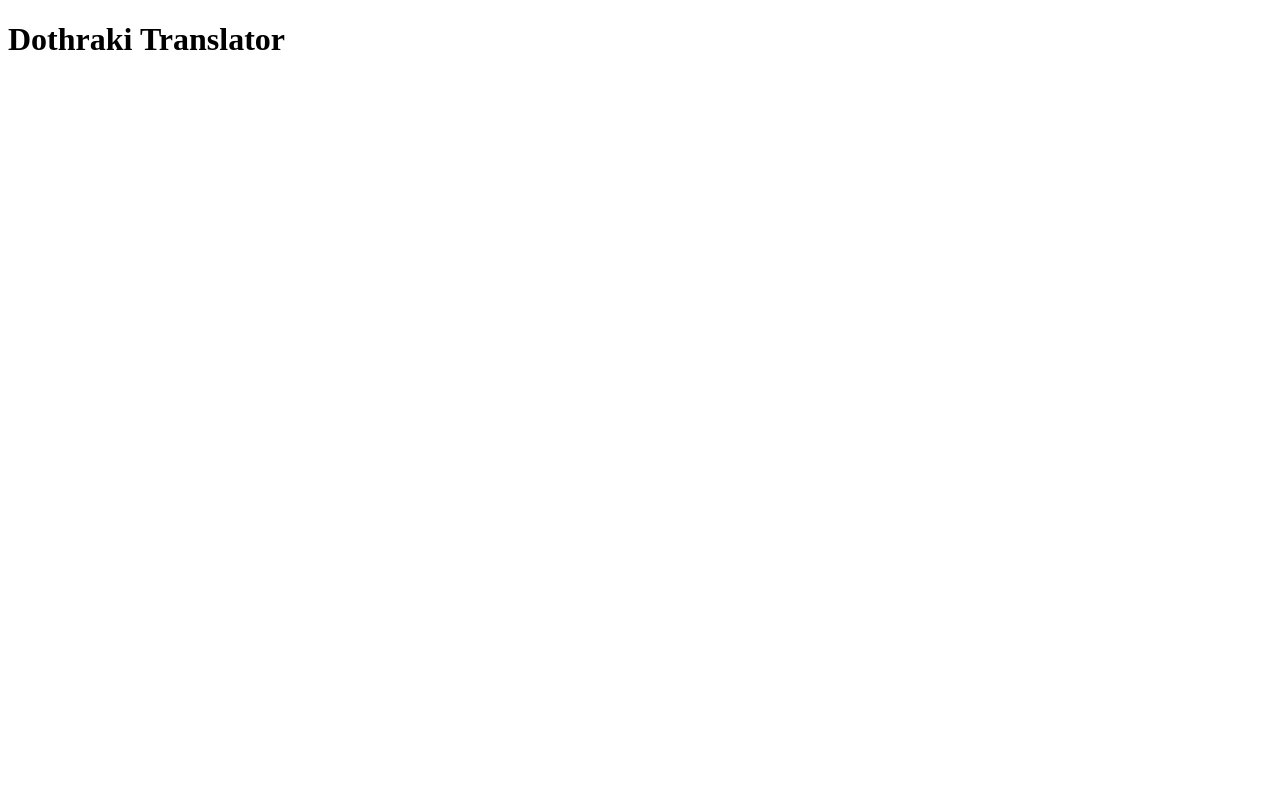
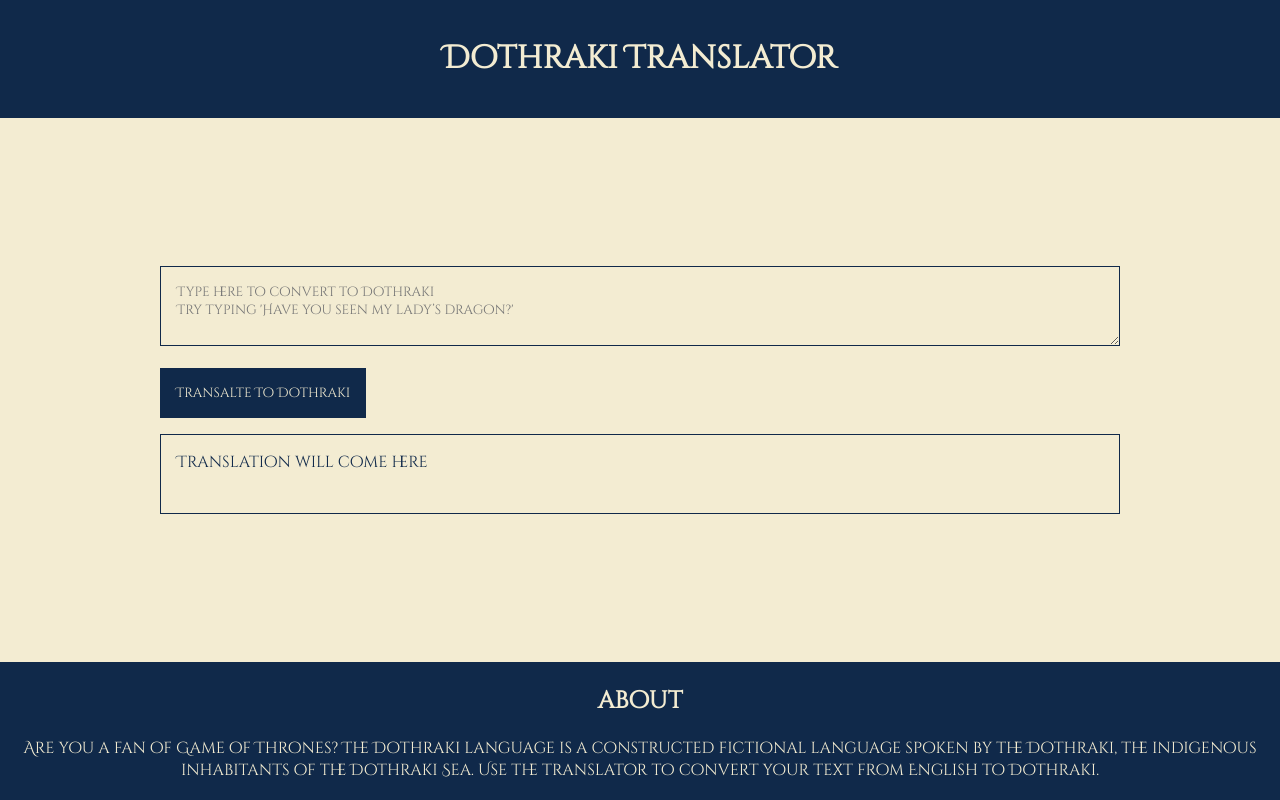
Before and after one commit to kshitijthatte/dothraki-speak, a plain HTML site: page index.html in a window 1280 px wide. Drawn offline with Linux system fonts and the light colour scheme.

Commit message:
added styling and updated with funtranslations API

```diff
--- a/app.js
+++ b/app.js
@@ -0,0 +1,17 @@
+var input = document.querySelector("#input");
+var transalteBtn = document.querySelector("#transalte-btn");
+var output = document.querySelector("#output");
+
+var severURL = "https://api.funtranslations.com/translate/dothraki.json";
+// var severURL = "https://lessonfourapi.tanaypratap.repl.co/translate/yoda.json";
+
+transalteBtn.addEventListener("click", translate);
+
+function translate() {
+  var translationURL = severURL + "?text=" + input.value;
+  console.log(translationURL);
+  fetch(translationURL)
+    .then((res) => res.json())
+    .then((json) => (output.innerText = json.contents.translated))
+    .catch((err) => alert("An Error Occured !!"));
+}
--- a/index.html
+++ b/index.html
@@ -7,7 +7,29 @@
     <link rel="stylesheet" href="styles.css" />
   </head>
   <body>
-    <h1>Dothraki Translator</h1>
+    <header>
+      <h1>Dothraki Translator</h1>
+    </header>
+
+    <main>
+      <textarea
+        id="input"
+        placeholder="Type here to convert to Dothraki
+Try typing 'Have you seen my lady’s dragon?'"
+      ></textarea>
+      <button id="transalte-btn">Transalte To Dothraki</button>
+      <div id="output">Translation will come here</div>
+    </main>
+
+    <footer>
+      <h2>about</h2>
+      <p>
+        Are you a fan of Game of Thrones? The Dothraki language is a constructed
+        fictional language spoken by the Dothraki, the indigenous inhabitants of
+        the Dothraki Sea. Use the translator to convert your text from English
+        to Dothraki.
+      </p>
+    </footer>
     <script src="app.js"></script>
   </body>
 </html>
--- a/styles.css
+++ b/styles.css
@@ -0,0 +1,69 @@
+@import url("https://fonts.googleapis.com/css2?family=Cinzel+Decorative&display=swap");
+
+:root {
+  --primary-color: #f3ecd2;
+  --secondary-color: #10294a;
+}
+
+* {
+  box-sizing: border-box;
+}
+
+body {
+  font-family: "Cinzel Decorative", cursive;
+  margin: 0;
+  padding: 0;
+  display: flex;
+  flex-direction: column;
+  height: 100vh;
+  justify-content: space-between;
+  align-items: center;
+  background: var(--primary-color);
+}
+
+header {
+  padding: 1rem;
+  text-align: center;
+  background: var(--secondary-color);
+  color: var(--primary-color);
+  width: 100vw;
+}
+
+main #input {
+  font-family: inherit;
+  width: 75vw;
+  height: 10vh;
+  border: 1px solid var(--secondary-color);
+  padding: 1rem;
+  margin-top: 1rem;
+  background: var(--primary-color);
+  color: var(--secondary-color);
+}
+
+main #transalte-btn {
+  display: block;
+  font-family: inherit;
+  padding: 1rem;
+  cursor: pointer;
+  margin: 1rem 0;
+  background: var(--secondary-color);
+  color: var(--primary-color);
+  border: none;
+}
+
+main #output {
+  width: 75vw;
+  border: 1px solid var(--secondary-color);
+  color: var(--secondary-color);
+  min-height: 10vh;
+  padding: 1rem;
+  margin-bottom: 1rem;
+}
+
+footer {
+  text-align: center;
+  padding: 0.2rem 1rem;
+  background: var(--secondary-color);
+  color: var(--primary-color);
+  width: 100vw;
+}
```
